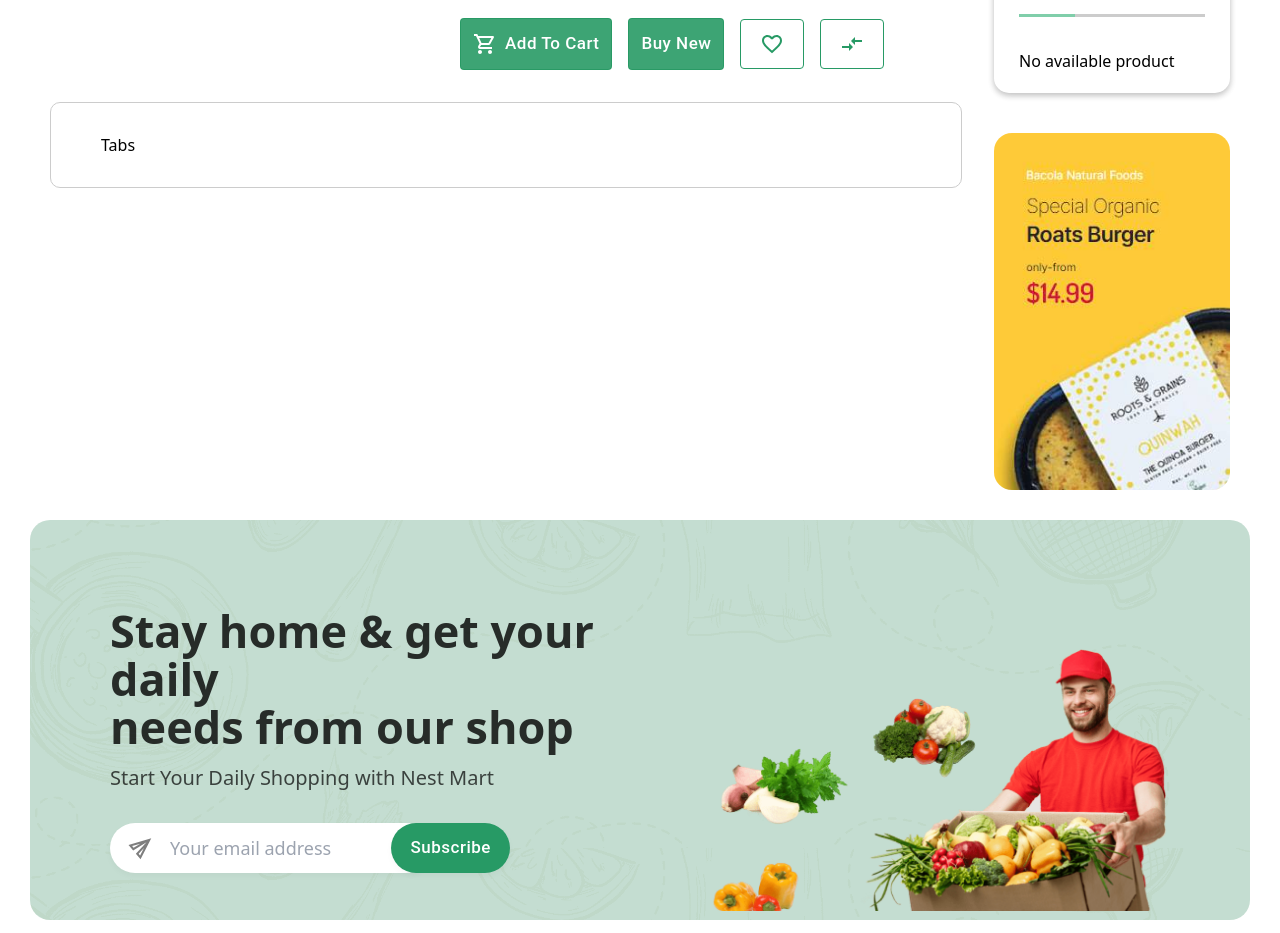
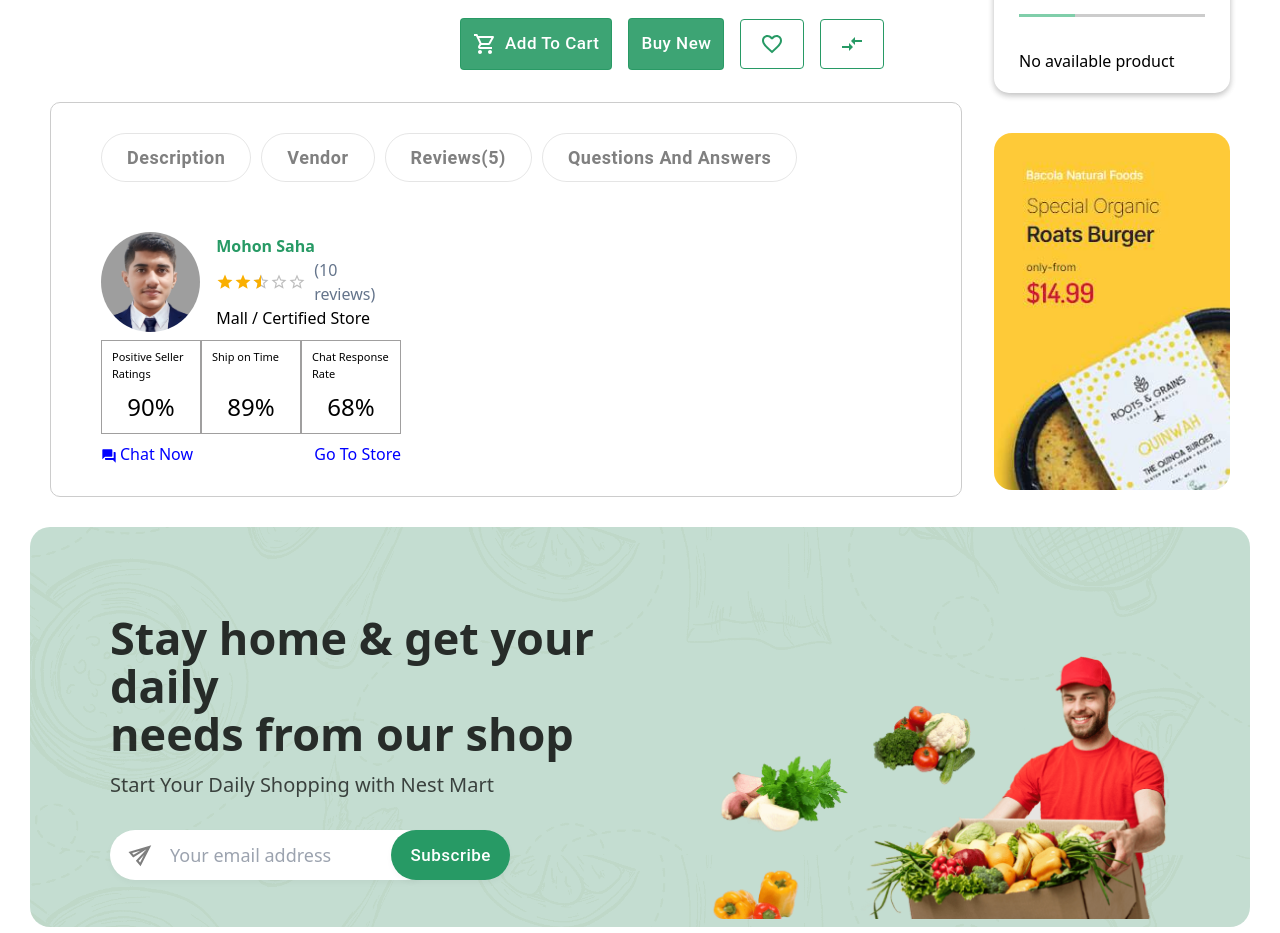
Before and after one commit to MohonSaha/Flash-Time-Client, a React (Vite) app: page /details in a window 1280 px wide. Shown: the part 960-1893 px from the top of the page. Built offline with nearby package versions, Linux system fonts and the light colour scheme.

Commit message:
creating custom tabs

```diff
--- a/src/Constant/index.jsx
+++ b/src/Constant/index.jsx
@@ -80,3 +80,26 @@ export const ramVariant = [
     value: "1",
   },
 ];
+
+export const productInfo = [
+  "NO return is applicable if the seal is broken",
+  "One-year service warranty is available (as per standard procedure)",
+  "7-day seller replacement guarantee",
+  "No returns will be applicable in case of change of mind.",
+  "In Accidental Cases Mobile (Broken Display, Dent, Burn, Shock, Water Damage or Manual Update or Root) service Warranty or replacement guarantee will not be applicable",
+  "Before ordering if there is any confusion please contact the seller through chat.",
+  "0% EMI available. If there is any confusion regarding EMI, please contact the seller through chat to know how to avail EMI before ordering.",
+  "As the price of the product is volatile, the cost of any product may change at any moment aligned with the market price.",
+  "Please leave a review if you are satisfied with your purchase.",
+  "For any feedback, please reach out to the seller.",
+  "Brand: Apple",
+  "Model: iPhone 15 Pro Max",
+  "Display Size: 6.7 inches",
+  "Display Type: LTPO Super Retina XDR OLED, 120Hz, HDR10, Dolby Vision, 1000–2000 nits",
+  "Display Resolution: 1290 x 2796 pixels",
+  "Chipset: Apple A17 Pro (3 nm)",
+  "Memory: 256GB, 512GB or 1TB",
+  "Main Camera: 48 MP (wide) | 12 MP (periscope telephoto) | 12 MP (ultrawide) | TOF 3D LiDAR scanner (depth) | Dual-LED dual-tone flash, HDR (photo/panorama) | 4K@24/25/30/60fps 10-bit HDR, Dolby Vision HDR (up to 60fps), ProRes, Cinematic mode (4K@24/30 fps), 3D (spatial)",
+  "Selfie Camera: 12 MP (wide) | SL 3D, (depth/biometrics sensor) | HDR, Cinematic mode (4K@24/30fps) | 4K@24/25/30/60fps, 1080p@25/30/60/120fps, gyro-EIS",
+  "Battery Info: Li-Ion, non-removable; Type-C Wired Charging; 15W wireless (MagSafe)",
+];
--- a/src/components/shared/MyTabs/MyTabs.css
+++ b/src/components/shared/MyTabs/MyTabs.css
@@ -0,0 +1,90 @@
+.list-inline {
+  display: inline-flex;
+}
+
+.list-inline .list-inline-item {
+  margin-right: 10px;
+}
+
+.customTabs ul li button {
+  padding: 8px 25px !important;
+  border: 1px solid rgba(0, 0, 0, 0.1);
+  text-transform: capitalize;
+  font-size: 18px;
+  font-weight: 600;
+  border-radius: 30px;
+  color: gray;
+}
+
+.customTabs .tabContent {
+  margin-top: 50px;
+}
+
+.tabContent ul {
+  margin-top: 25px;
+}
+
+.tabContent ul li {
+  list-style: disc;
+}
+
+.two-column-list {
+  column-count: 2; /* Divide into 2 columns */
+  column-gap: 60px; /* Optional: Adjust gap between columns */
+  list-style-type: disc; /* Bullet points */
+  padding-left: 20px; /* Adjust padding as needed */
+}
+
+.two-column-list li {
+  break-inside: avoid; /* Prevents items from splitting between columns */
+  margin-bottom: 5px; /* Optional: Add space between items */
+  font-size: 15px;
+  line-height: 1.2rem;
+}
+
+.vendorInfo {
+  width: 300px;
+}
+
+.vendorInfo h4 {
+  color: var(--primary-color);
+  font-weight: 600;
+}
+
+.vendorInfo img {
+  width: 100px;
+  height: 100px;
+  border-radius: 50%;
+}
+
+.vendorInfo .css-15befwp-MuiRating-root {
+  font-size: 18px;
+}
+
+.vendorInfo a {
+  color: blue;
+  font-weight: 500;
+}
+
+.vendorInfo a svg {
+  font-size: 16px;
+  margin-right: 3px;
+  margin-bottom: 1px;
+}
+
+.vendorReview div {
+  border: 1px solid #a09f9f;
+  padding: 8px 10px;
+  width: 100px;
+}
+
+.vendorReview p {
+  font-size: 11px;
+  font-weight: 500;
+  height: 40px;
+}
+
+.vendorReview h1 {
+  font-size: 24px;
+  text-align: center;
+}
--- a/src/components/shared/MyTabs/MyTabs.jsx
+++ b/src/components/shared/MyTabs/MyTabs.jsx
@@ -0,0 +1,115 @@
+import { Button, Rating } from "@mui/material";
+import "./MyTabs.css";
+import { productInfo } from "../../../Constant";
+import { useState } from "react";
+import vendor from "../../../assets/images/profile-2.png";
+import { Link } from "react-router-dom";
+import ForumIcon from "@mui/icons-material/Forum";
+
+const MyTabs = () => {
+  const [activeTabs, setActiveTabs] = useState(1);
+  return (
+    <div className="customTabs">
+      <ul className="list-inline">
+        <li className="list-inline-item">
+          <Button className="" onClick={() => setActiveTabs(0)}>
+            Description
+          </Button>
+        </li>
+
+        <li className="list-inline-item">
+          <Button className="" onClick={() => setActiveTabs(1)}>
+            Vendor
+          </Button>
+        </li>
+        <li className="list-inline-item">
+          <Button className="" onClick={() => setActiveTabs(2)}>
+            Reviews(5)
+          </Button>
+        </li>
+        <li className="list-inline-item">
+          <Button className="" onClick={() => setActiveTabs(3)}>
+            Questions and Answers
+          </Button>
+        </li>
+      </ul>
+
+      {activeTabs === 0 && (
+        <div className="tabContent">
+          <p>
+            Short Hooded Coat features a straight body, large pockets with
+            button flaps, ventilation air holes, and a string detail along the
+            hemline. The style is completed with a drawstring hood, featuring
+            Rains signature built-in cap. Made from waterproof, matte PU, this
+            lightweight unisex rain jacket is an ode to nostalgia through its
+            classic silhouette and utilitarian design details.
+          </p>
+          <ul className="two-column-list">
+            {productInfo.map((info, index) => (
+              <li key={index}>{info}</li>
+            ))}
+          </ul>
+
+          <br />
+          <h2>Packaging and Delivary</h2>
+          <p>
+            Short Hooded Coat features a straight body, large pockets with
+            button flaps, ventilation air holes, and a string detail along the
+            hemline. The style is completed with a drawstring hood, featuring
+            Rains signature built-in cap. Made from waterproof, matte PU, this
+            lightweight unisex rain jacket is an ode to nostalgia through its
+            classic silhouette and utilitarian design details.
+          </p>
+        </div>
+      )}
+
+      {activeTabs === 1 && (
+        <div className="tabContent vendorInfo">
+          <div className="flex items-center gap-4">
+            <img src={vendor} alt="" />
+            <div>
+              <h4>Mohon Saha</h4>
+              <div className="flex items-center space-x-2 rattingWrapper">
+                <Rating
+                  name="half-rating-read"
+                  defaultValue={2.5}
+                  precision={0.5}
+                  readOnly
+                />
+                <span className="ratingNumber text-slate-500">
+                  (10 reviews)
+                </span>
+              </div>
+              <p>Mall / Certified Store</p>
+            </div>
+          </div>
+
+          <div className="vendorReview flex mt-2">
+            <div>
+              <p>Positive Seller Ratings</p>
+              <h1>90%</h1>
+            </div>
+            <div>
+              <p>Ship on Time</p>
+              <h1>89%</h1>
+            </div>
+            <div>
+              <p>Chat Response Rate</p>
+              <h1>68%</h1>
+            </div>
+          </div>
+
+          <div className="flex justify-between mt-2">
+            <Link>
+              <ForumIcon />
+              Chat Now
+            </Link>
+            <Link>Go To Store</Link>
+          </div>
+        </div>
+      )}
+    </div>
+  );
+};
+
+export default MyTabs;
--- a/src/pages/ProductDetails/ProductDetails.jsx
+++ b/src/pages/ProductDetails/ProductDetails.jsx
@@ -22,6 +22,7 @@ import ShoppingCartOutlinedIcon from "@mui/icons-material/ShoppingCartOutlined";
 import CompareArrowsOutlinedIcon from "@mui/icons-material/CompareArrowsOutlined";
 import { CustomTooltip } from "../../components/shared/MyTooltip/MyTooltip";
 import Slider from "react-slick";
+import MyTabs from "../../components/shared/MyTabs/MyTabs";
 
 const ProductDetails = () => {
   const zoomSliderBig = useRef();
@@ -101,7 +102,6 @@ const ProductDetails = () => {
                   <ProductSlider
                     smlImageSize={smlImageSize}
                     sliderImages={sliderImages}
-                    // setZoomImage={setZoomImage}
                     zoomSliderBig={zoomSliderBig}
                   />
                 </div>
@@ -212,7 +212,7 @@ const ProductDetails = () => {
             {/* Product review tabs */}
 
             <div className="mt-8 detailsPageTabs mr-8">
-              <p>Tabs</p>
+              <MyTabs />
             </div>
           </div>
           <div className="col-span-2  sideWrapper">
```
Also changed, not shown: src/assets/images/profile-2.png (added).
